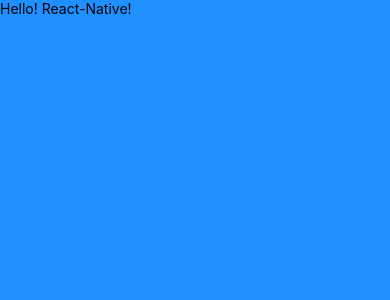
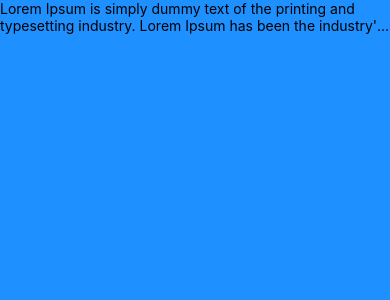
Before and after one commit to chanakaSubasinghe/FirstApp-React-Native, a React Native app: screen / in a window 390 px wide. Shown: the top 300 px of the page. Built offline with nearby package versions, Linux system fonts and the light colour scheme.

Commit message:
add two props for Text component

```diff
--- a/App.js
+++ b/App.js
@@ -1,17 +1,18 @@
 import React from 'react';
 import { StyleSheet, Text, View, SafeAreaView } from 'react-native';
 
-/**
- * * for IOS -> UIView
- * * for Android -> AndroidView
-*/
+export default function App() {
 
-export default function App() {
+  function handlePress() {
+    console.log('Text pressed!');
+  }
 
   return (
     // SafeAreaView support for new iPhone's top notch
     <SafeAreaView style={styles.container}>
-      <Text>Hello! React-Native!</Text>
+      <Text numberOfLines={2} onPress={handlePress}>
+        Lorem Ipsum is simply dummy text of the printing and typesetting industry. Lorem Ipsum has been the industry's standard dummy text ever since the 1500s, when an unknown printer took a galley of type and scrambled it to make a type specimen book.
+      </Text>
     </SafeAreaView>
   );
 }
```
